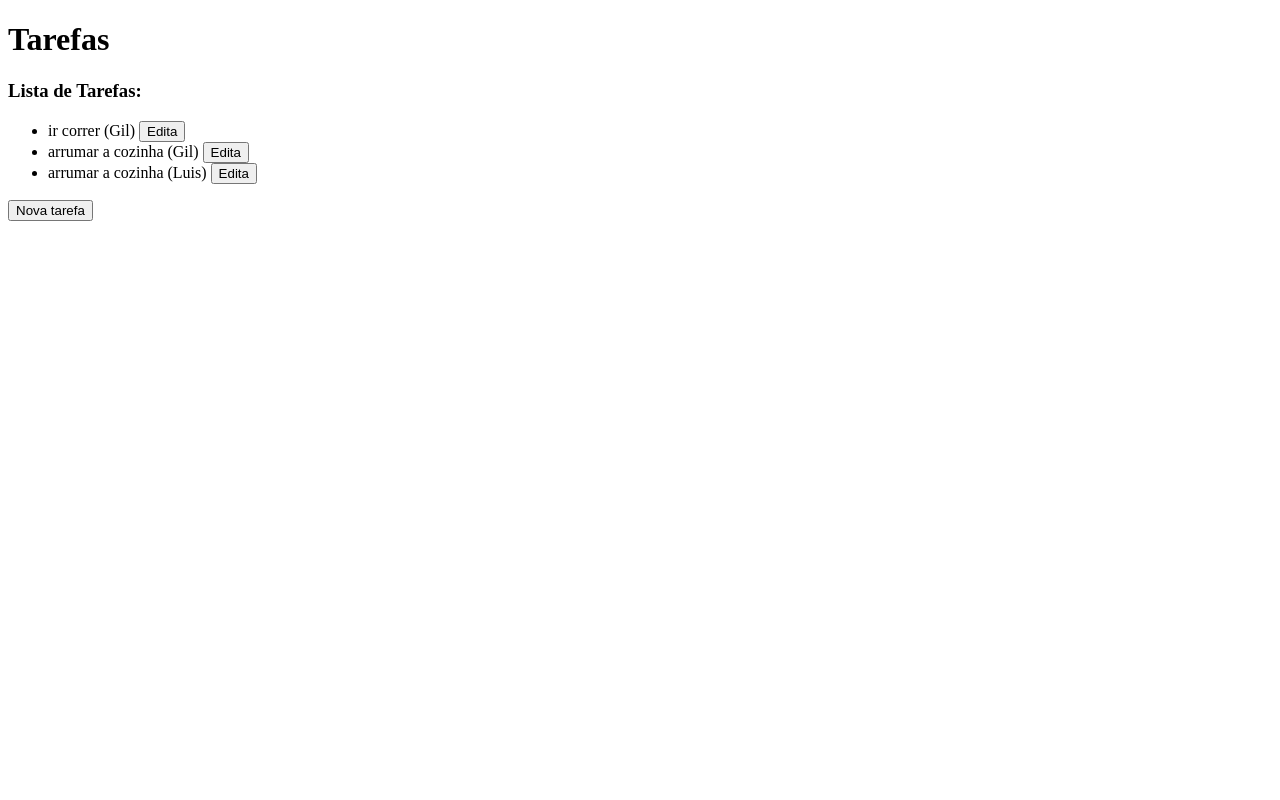
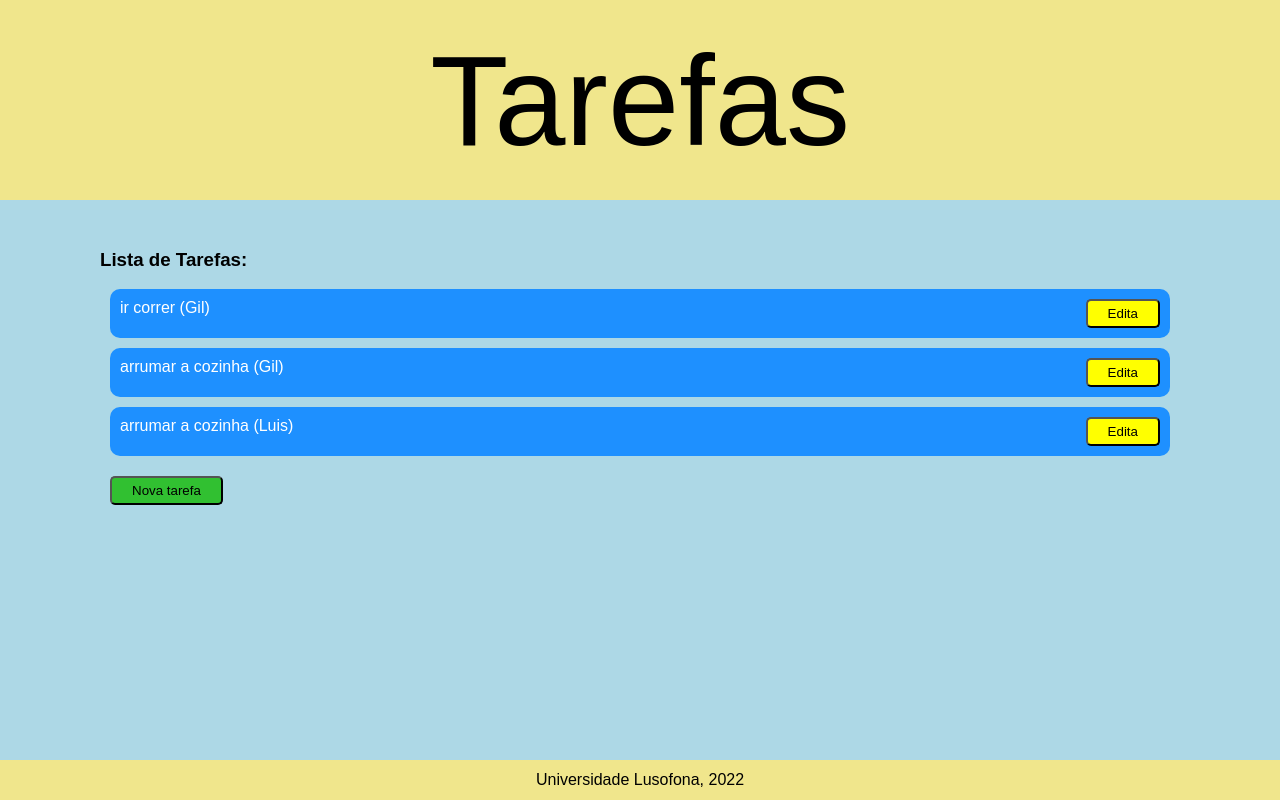
Before and after one commit to CR-21-22/core_2022_tutorial_django, a Django app: page / in a window 1280 px wide. Run offline with Django 4.2, Linux system fonts and the light colour scheme; data comes from the database, SQL or seed files in the repository; both versions use the stored data as it was after the commit.

Commit message:
app tarefas estilizada

```diff
--- a/tarefas/templates/tarefas/layout.html
+++ b/tarefas/templates/tarefas/layout.html
@@ -5,12 +5,88 @@
     <meta http-equiv="X-UA-Compatible" content="IE=edge">
     <meta name="viewport" content="width=device-width, initial-scale=1.0">
     <title>Document</title>
+
+    <style>
+        body {
+          font-family:Arial, Helvetica, sans-serif;
+          height: 100vh;
+          margin: 0;
+          display: grid;
+          grid-template-rows: 25vh 1fr 40px;
+        }
+
+        main {
+          background-color: lightblue;
+          padding: 30px 100px;
+        }
+
+        div.tarefa {
+          background-color: dodgerblue;
+          color: white;
+          margin: 10px;
+          padding: 10px;
+          border-radius: 10px;
+        }
+
+        button {
+          background-color: yellow;
+          border-radius: 5px;
+          padding: 5px 20px;
+        }
+
+        #nova {
+          background-color: #31c031;
+          margin: 10px;
+        }
+
+        .tarefa {
+          display: flex;
+          flex-direction: row;
+          justify-content: space-between;
+        }
+
+        /* .tarefa div {
+          background-color: white;
+          border: 1px solid black;
+          color: black;
+        } */
+
+        header {
+            background-color: khaki;
+            text-align: center;
+            font-size: 10vw;  /* unidade relativa */
+            display: flex;
+            justify-content: center;
+            align-items: center;
+            font-family: fantasy;
+        }
+        footer {
+            background-color: khaki;
+            text-align: center;
+            display: flex;
+            justify-content: center;
+            align-items: center;
+        }
+      </style>
+
+    {% block style %}
+
+    {% endblock style %}
+
 </head>
 <body>
-    <h1>Tarefas</h1>
+    <header>
+        Tarefas
+    </header>
 
-    {% block main %}
+    <main>
+        {% block main %}
 
-    {% endblock main %}
+        {% endblock main %}
+    </main>
+
+    <footer>
+        Universidade Lusofona, 2022
+    </footer>
 </body>
 </html>
--- a/tarefas/templates/tarefas/lista.html
+++ b/tarefas/templates/tarefas/lista.html
@@ -1,21 +1,31 @@
 {% extends "tarefas/layout.html" %}
+
+{% block style %}
+
+{% endblock style %}
+
 
 {% block main %}
 
 <h3>Lista de Tarefas:</h3>
-<ul>
+
     {% for tarefa in tarefas  %}
-      <li>{{ tarefa }}
-        <a href="{% url 'edita' tarefa.id %}">
-          <button>Edita</button>
-        </a>
+      <div class="tarefa">
 
-      </li>
+        <div>
+          {{ tarefa }}
+        </div>
+
+        <div>
+          <a href="{% url 'edita' tarefa.id %}">
+            <button>Edita</button>
+          </a>
+        </div>
+      </div>
     {% endfor %}
 
-</ul>
 <a href="{% url 'nova' %}">
-    <button>Nova tarefa</button>
+    <button id="nova">Nova tarefa</button>
 </a>
 
 {% endblock main %}
--- a/tarefas/views.py
+++ b/tarefas/views.py
@@ -18,7 +18,6 @@ def edita_view(request, tarefa_id):
     if request.method == "POST" and form.is_valid:
         form.save()
         return redirect('lista')
-
 
     context = {'form': form, 'tarefa': tarefa}
 
```
Also changed, not shown: db.sqlite3.
